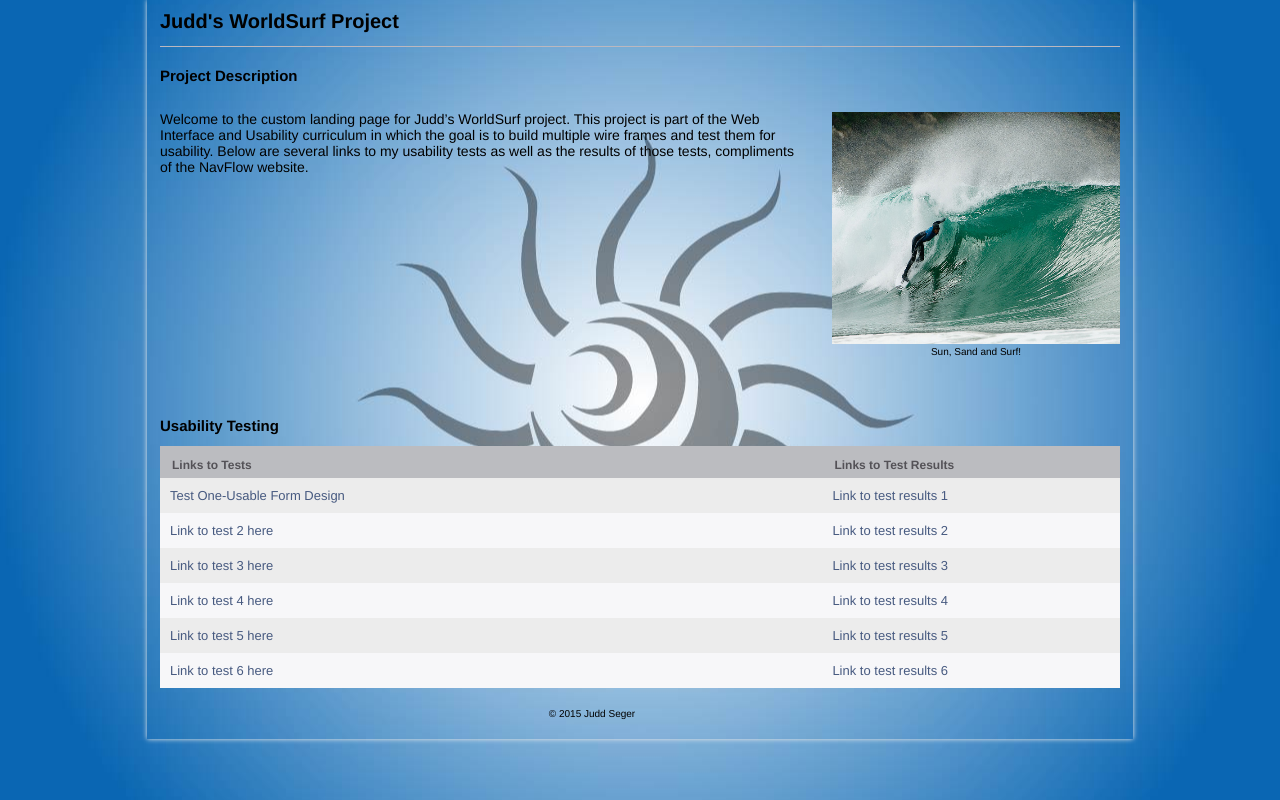
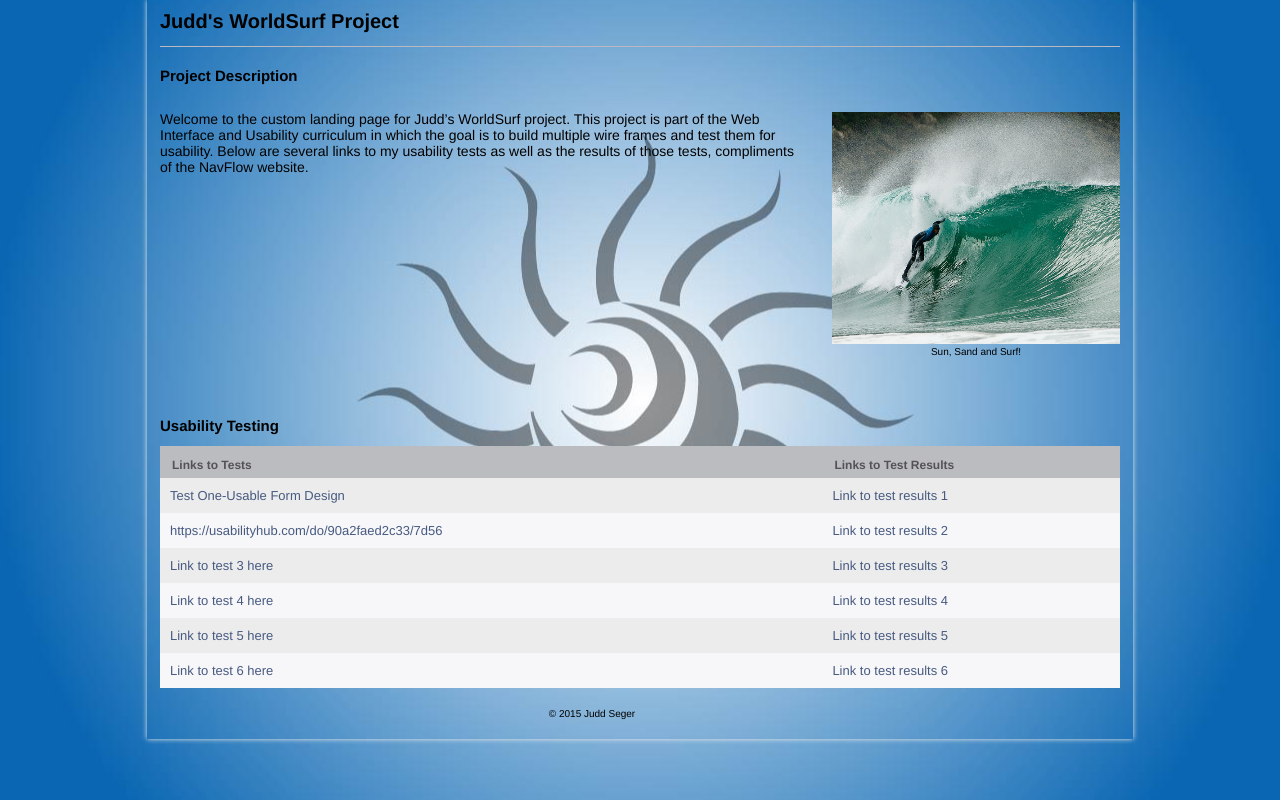
Before and after one commit to JJSeger/JJSeger.github.io, a plain HTML site: page index.html in a window 1280 px wide. Drawn offline with Linux system fonts and the light colour scheme.

Commit message:
added link to test 2
added link to test 2

```diff
--- a/index.html
+++ b/index.html
@@ -44,7 +44,7 @@
              <td><a href="https://usabilityhub.com/tests/9d70f91a8f49/results/4336744a9f32">Link to test results 1</a></td>
           </tr>
           <tr>
-             <td><a href="#">Link to test 2 here</a></td>
+             <td><a href="#">https://usabilityhub.com/do/90a2faed2c33/7d56</a></td>
              <td><a href="">Link to test results 2</a></td>
           </tr>
           <tr class="odd">
```
